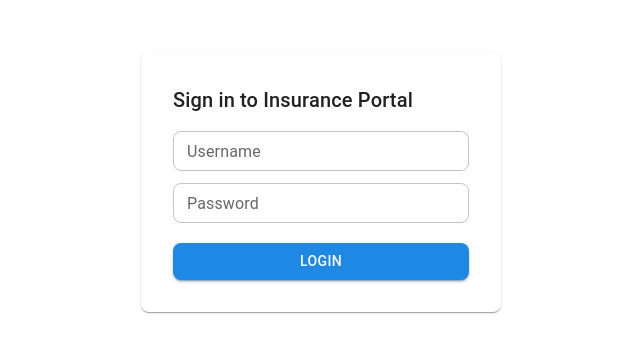
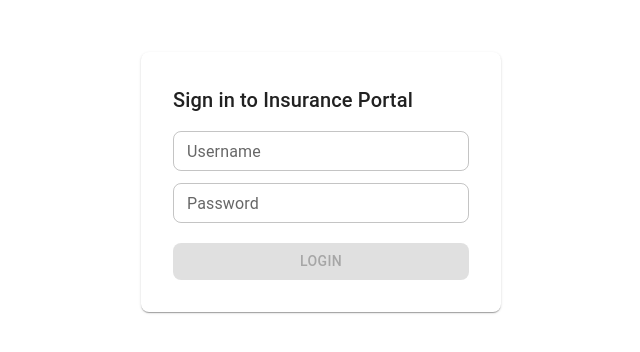
Before and after one commit to reshmadalmeida/insurance-app, a React (Vite) app in the folder frontend/: page /login in a window 1280 px wide. Shown: the part 218-570 px from the top of the page, without its empty margins (319-959 px from the left). Built offline with nearby package versions, Linux system fonts and the light colour scheme.

Commit message:
Update LoginPage.jsx

```diff
--- a/frontend/src/features/auth/LoginPage.jsx
+++ b/frontend/src/features/auth/LoginPage.jsx
@@ -7,26 +7,37 @@ export default function LoginPage() {
   const { login } = useAuth();
   const [form, setForm] = useState({ username: '', password: '' });
   const [err, setErr] = useState(null);
+  const [isLoading, setIsLoading] = useState(false)
   const navigate = useNavigate();
   // const from = useLocation().state?.from?.pathname || '/dashboard';
-console.log(useLocation().state,"...loc")
+  console.log(useLocation().state, "...loc")
   const submit = async (e) => {
     e.preventDefault();
-    try { await login(form);
+    setIsLoading(true);
+
+    try {
+      await login(form);
       navigate('./dashboard')
-      }
-      // navigate(from, { replace: true }); }
+    }
+    // navigate(from, { replace: true }); }
     catch { setErr('Invalid credentials'); }
+    finally {
+      setIsLoading(false);
+    }
   };
 
   return (
-    <Box sx={{ display:'grid', placeItems:'center', height:'100dvh' }}>
+
+    <Box sx={{ display: 'grid', placeItems: 'center', height: '100dvh' }}>
+
       <Paper sx={{ p: 4, width: 360 }} component="form" onSubmit={submit}>
+
         <Typography variant="h6" gutterBottom>Sign in to Insurance Portal</Typography>
-        <TextField label="Username" value={form.username} onChange={(e)=>setForm(f=>({ ...f, username: e.target.value }))} margin="dense" fullWidth />
-        <TextField label="Password" type="password" value={form.password} onChange={(e)=>setForm(f=>({ ...f, password: e.target.value }))} margin="dense" fullWidth />
+        <TextField label="Username" value={form.username} onChange={(e) => setForm(f => ({ ...f, username: e.target.value }))} margin="dense" fullWidth />
+        <TextField label="Password" type="password" value={form.password} onChange={(e) => setForm(f => ({ ...f, password: e.target.value }))} margin="dense" fullWidth />
         {err && <Typography color="error" variant="body2" sx={{ mt: 1 }}>{err}</Typography>}
-        <Button type="submit" fullWidth sx={{ mt: 2 }}>Login</Button>
+        <Button type="submit" disabled={!form.email || !form.password || isLoading}
+          fullWidth sx={{ mt: 2 }}>Login</Button>
       </Paper>
     </Box>
   );
```
